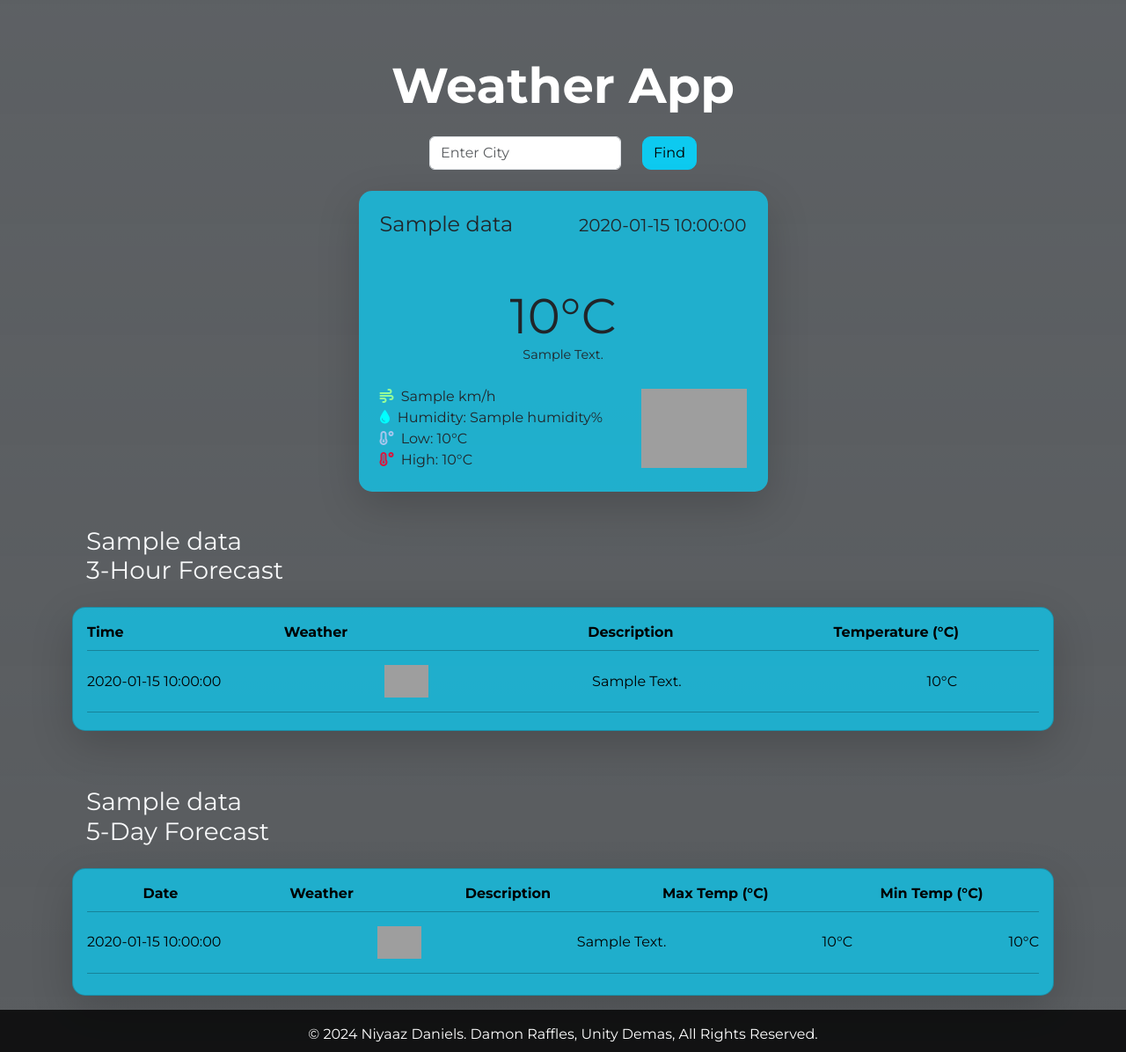
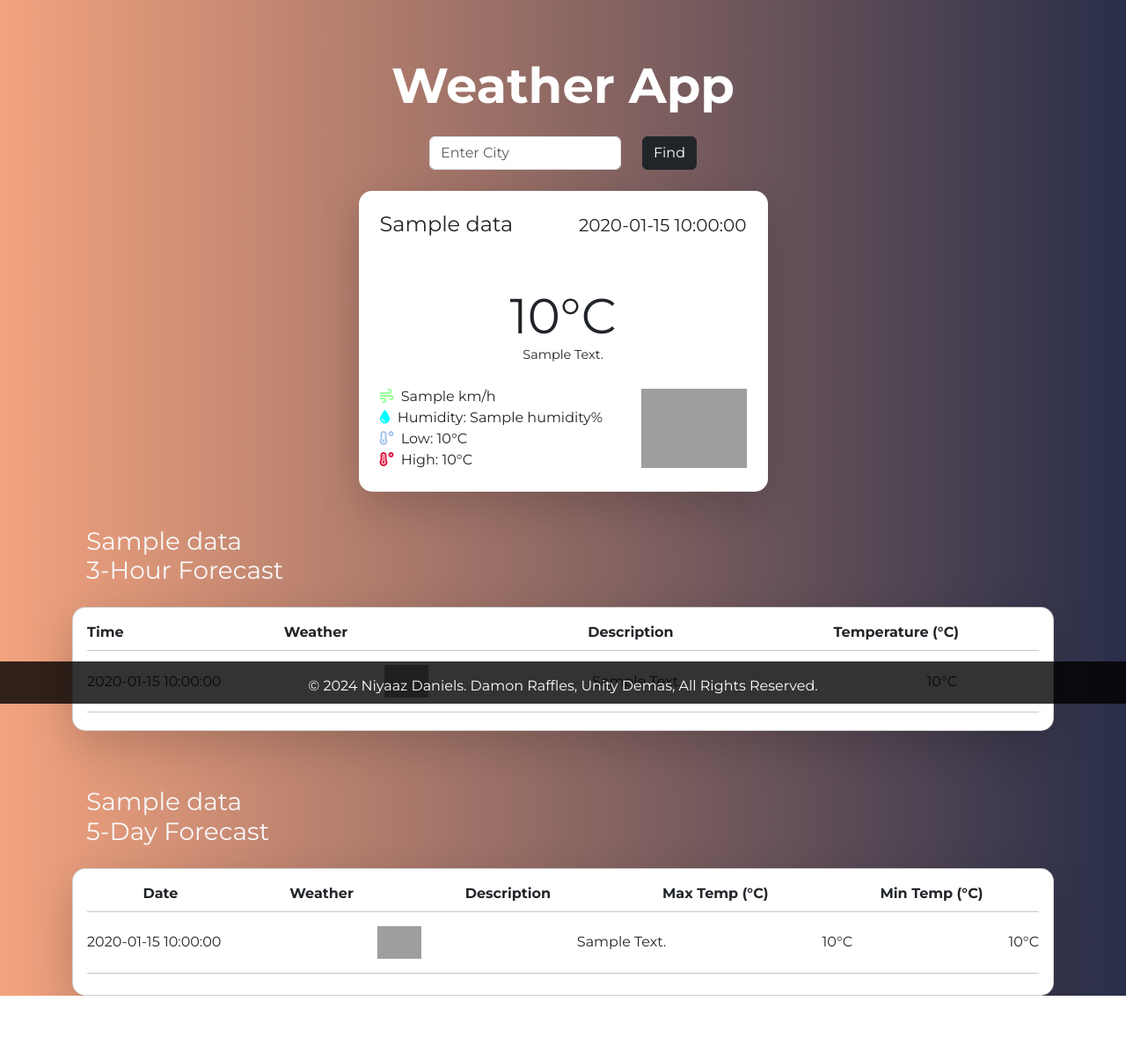
Before and after one commit to niyaazdaniels/Weather-Hackathon, a Flask app: template templates/index.html in a window 1280 px wide. Shown: the whole page at 88% size. After the commit the page ends 1132 px from the top, so only its background shows below. Run offline with Flask 3, Linux system fonts and the light colour scheme; the template is opened without the code that fills it: most values are stand-ins (such as "Sample title", 1, 10 or a date in 2020); grey boxes are pictures that could not be loaded.

Commit message:
added js

```diff
--- /dev/null
+++ b/static/script.js
@@ -0,0 +1,16 @@
+function showLoading() {
+    const loadingMessage = document.getElementById("loadingMessage");
+    loadingMessage.style.display = "block";
+    setTimeout(() => {
+        loadingMessage.style.display = "none";
+    }, 3000);
+}
+
+window.onload = function () {
+    const elementsToFadeIn = document.querySelectorAll('.fade-in');
+    elementsToFadeIn.forEach((element, index) => {
+        setTimeout(() => {
+            element.classList.add('fade-in');
+        }, index * 300);
+    });
+};
--- a/static/styles.css
+++ b/static/styles.css
@@ -13,3 +13,61 @@ body-scrollbar {
 body-scrollbar {
     -ms-overflow-style: none;
 }
+body {
+    background: linear-gradient(to right, #f3a37e, #292e49);
+    font-family: 'Montserrat', sans-serif;
+    background-size: cover, cover;
+    background-blend-mode: overlay;
+    color: #ffffff;
+    overflow-x: hidden;
+}
+
+.card {
+    border-radius: 15px;
+    transition: transform 0.3s;
+}
+
+.card:hover {
+    transform: scale(1.02);
+    box-shadow: 0 8px 20px rgba(0, 0, 0, 0.3);
+}
+
+.btn-info {
+    border-radius: 10px;
+    transition: background-color 0.3s;
+}
+
+.btn-info:hover {
+    background-color: #17a2b8;
+}
+
+.footer {
+    background-color: rgba(0, 0, 0, 0.8);
+    padding: 1rem;
+    position: relative;
+    bottom: 0;
+    width: 100%;
+}
+
+.small {
+    font-size: 0.9rem;
+
+}
+.fade-in {
+    opacity: 0;
+    transform: translateY(20px);
+    animation: fadeIn 0.6s forwards;
+}
+
+@keyframes fadeIn {
+    to {
+        opacity: 1;
+        transform: translateY(0);
+    }
+}
+
+.loading {
+    display: none;
+    font-size: 1.5rem;
+    color: #fff;
+}
--- a/templates/index.html
+++ b/templates/index.html
@@ -11,55 +11,13 @@
     <link rel="stylesheet" href="../static/styles.css">
     <link href="https://fonts.googleapis.com/css2?family=Montserrat:wght@400;700&display=swap" rel="stylesheet">
 
-    <style>
-        body {
-            font-family: 'Montserrat', sans-serif;
-            background: linear-gradient(to right, #1e3c72, #2a5298), url('https://example.com/your-texture-image.jpg');
-            background-size: cover, cover;
-            background-blend-mode: overlay;
-            color: #ffffff;
-            overflow-x: hidden;
-        }
-
-        .card {
-            border-radius: 15px;
-            transition: transform 0.3s;
-        }
-
-        .card:hover {
-            transform: scale(1.02);
-            box-shadow: 0 8px 20px rgba(0, 0, 0, 0.3);
-        }
-
-        .btn-info {
-            border-radius: 10px;
-            transition: background-color 0.3s;
-        }
-
-        .btn-info:hover {
-            background-color: #17a2b8;
-        }
-
-        .footer {
-            background-color: rgba(0, 0, 0, 0.8);
-            padding: 1rem;
-            position: relative;
-            bottom: 0;
-            width: 100%;
-        }
-
-        .small {
-            font-size: 0.9rem;
-        }
-    </style>
-
     <title>Weather App</title>
 </head>
 
-<body class="bg-dark bg-gradient bg-opacity-75 text-white ">
+<body class="bg-text-white ">
     <div class="text-center">
         <h1 class="mt-5 p-3 display-4 fw-bold">Weather App</h1>
-        <form action="" method="post" class="mb-4">
+        <form action="" method="post" class="mb-4" onsubmit="showLoading()">
             <div class="container-lg">
                 <div class="row justify-content-center">
                     <div class="col-auto">
@@ -67,18 +25,19 @@
                             autocomplete="off" required />
                     </div>
                     <div class="col-auto">
-                        <button type="submit" class="btn btn-info">Find</button>
+                        <button type="submit" class="btn btn-dark">Find</button>
                     </div>
                 </div>
             </div>
         </form>
+        <div class="loading" id="loadingMessage">Loading...</div>
     </div>
 
     <!-- Daily Forecast -->
     {% if data %}
-    <div class="container-lg mt-3 d-flex justify-content-center">
+    <div class="container-lg mt-3 d-flex justify-content-center fade-in">
         <div class="col-md-8 col-lg-6 col-xl-5">
-            <div class="card text-bg-info text-body shadow-lg border-0">
+            <div class="card text-body shadow-lg border-0">
                 <div class="card-body p-4">
                     <div class="d-flex justify-content-between align-items-center">
                         <h4>{{ data.name }}</h4>
@@ -117,9 +76,9 @@
     </div>
 
     <!-- Hourly Forecast -->
-    <div class="container-lg mt-4">
+    <div class="container-lg mt-4 fade-in">
         <h3 class="text-light p-3">{{ data.name }} <br> 3-Hour Forecast</h3>
-        <div class="card text-bg-info shadow-lg">
+        <div class="card shadow-lg">
             <div class="card-body">
                 <div class="mb-3">
                     <div class="d-flex justify-content-between fw-semibold">
@@ -131,7 +90,7 @@
                     <hr class="my-2">
                 </div>
                 {% for hour in data.hourly_forecast %}
-                <div class="d-flex justify-content-evenly align-items-center mb-3">
+                <div class="d-flex justify-content-evenly align-items-center mb-3 fade-in">
                     <div class="flex-fill text-start">{{ hour.time }}</div>
                     <div class="flex-fill text-start">
                         <img src="https://openweathermap.org/img/wn/{{ hour.icon }}@2x.png" width="50" alt="Weather Icon" />
@@ -146,9 +105,9 @@
     </div>
 
     <!-- 5 Day Forecast -->
-    <div class="container-lg mt-5">
+    <div class="container-lg mt-5 fade-in">
         <h3 class="text-light p-3">{{ data.name }} <br> 5-Day Forecast</h3>
-        <div class="card text-bg-info shadow-lg">
+        <div class="card shadow-lg">
             <div class="card-body">
                 <div class="mb-3">
                     <div class="d-flex justify-content-between fw-semibold text-center">
@@ -161,7 +120,7 @@
                     <hr class="my-2">
                 </div>
                 {% for day in data.forecast_5_day %}
-                <div class="d-flex justify-content-between align-items-center mb-3 text-center">
+                <div class="d-flex justify-content-between align-items-center mb-3 text-center fade-in">
                     <div class="card-text">{{ day.date }}</div>
                     <div class="card-text">
                         <img src="https://openweathermap.org/img/wn/{{ day.icon }}@2x.png" width="50" alt="Weather Icon" />
@@ -182,9 +141,11 @@
     </div>
     {% endif %}
     </div>
-    <footer class="footer text-center pt-3 mt-3 pb-2">© 2024 Niyaaz Daniels. Damon Raffles, Unity Demas, All Rights Reserved.</footer>
+    <footer class="footer text-center pt-3 mt-3 pb-2 position-fixed fixed-bottom">© 2024 Niyaaz Daniels. Damon Raffles, Unity Demas, All Rights Reserved.</footer>
     <script src="https://cdn.jsdelivr.net/npm/bootstrap@5.3.3/dist/js/bootstrap.bundle.min.js"
         integrity="sha384-YvpcrYf0tY3lHB60NNkmXc5s9fDVZLESaAA55NDzOxhy9GkcIdslK1eN7N6jIeHz" crossorigin="anonymous">
     </script>
+    <script src="/static/script.js"></script>
 </body>
+
 </html>
```
